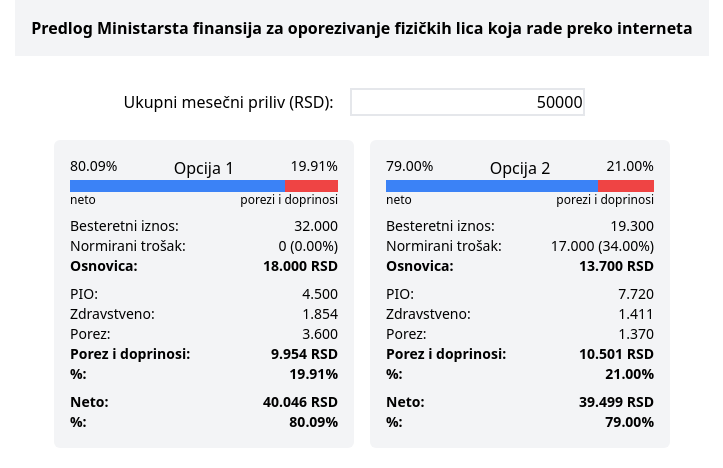
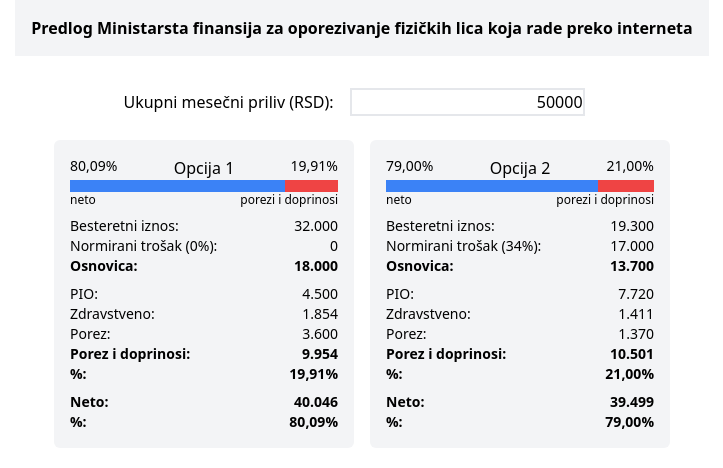
Before and after one commit to mltn/serbian-freelance-tax-calculator, a Next.js app: page / in a window 1280 px wide. Shown: the top 468 px of the page, without its empty margins (278-1001 px from the left). Built offline with nearby package versions, Linux system fonts and the light colour scheme.

Commit message:
formatting & style updates

```diff
--- a/components/CalculatorDetails.tsx
+++ b/components/CalculatorDetails.tsx
@@ -19,55 +19,46 @@ const CalculatorDetails = ({ data, optionNumber }: Props) => {
         <span className="">{formatNumber(option.besteretniIznos)}</span>
       </div>
       <div className="flex flex-wrap justify-between">
-        <label>Normirani trošak:&nbsp;</label>
-        <span>
-          {formatNumber(data.normiraniTrosakUkupno)} (
-          {formatPercent(option.normiraniTrosak)})
-        </span>
+        <label>
+          Normirani trošak ({formatPercent(option.normiraniTrosak)}):&nbsp;
+        </label>
+        <span>{formatNumber(data.normiraniTrosakUkupno)}</span>
       </div>
       <div className="flex flex-wrap justify-between">
         <label className="font-bold">Osnovica:&nbsp;</label>
-        <span className="font-bold mb-2">
-          {formatNumber(data.osnovica, true)}
-        </span>
+        <span className="font-bold mb-2">{formatNumber(data.osnovica)}</span>
       </div>
       <div className="flex flex-wrap justify-between">
         <label>PIO:&nbsp;</label>
-        <span>
-          {formatNumber(data.pioUkupno)}
-        </span>
+        <span>{formatNumber(data.pioUkupno)}</span>
       </div>
       <div className="flex flex-wrap justify-between">
         <label>Zdravstveno:&nbsp;</label>
-        <span>
-          {formatNumber(data.zdravstvenoUkupno)}
-        </span>
+        <span>{formatNumber(data.zdravstvenoUkupno)}</span>
       </div>
       <div className="flex flex-wrap justify-between">
         <label>Porez:&nbsp;</label>
-        <span>
-          {formatNumber(data.porez)}
-        </span>
+        <span>{formatNumber(data.porez)}</span>
       </div>
       <div className="flex flex-wrap justify-between">
         <label className="font-bold">Porez i doprinosi:&nbsp;</label>
         <span className="font-bold">
-          {formatNumber(data.poreziDoprinosiUkupno, true)}
+          {formatNumber(data.poreziDoprinosiUkupno)}
         </span>
       </div>
       <div className="flex flex-wrap justify-between">
         <label className="font-bold">%:&nbsp;</label>
         <span className="font-bold mb-2">
-          {formatPercent(data.poreziDoprinosiProcenat)}
+          {formatPercent(data.poreziDoprinosiProcenat, 2)}
         </span>
       </div>
       <div className="flex flex-wrap justify-between">
         <label className="font-bold">Neto:&nbsp;</label>
-        <span className="font-bold">{formatNumber(data.neto, true)}</span>
+        <span className="font-bold">{formatNumber(data.neto)}</span>
       </div>
       <div className="flex flex-wrap justify-between">
         <label className="font-bold">%:</label>
-        <span className="font-bold">{formatPercent(data.netoProcenat)}</span>
+        <span className="font-bold">{formatPercent(data.netoProcenat, 2)}</span>
       </div>
     </div>
   );
--- a/components/CompareBar.tsx
+++ b/components/CompareBar.tsx
@@ -9,9 +9,9 @@ const CompareBar = ({input}: Props) => {
     return (
         <div className="mb-2">
             <div className="w-100 flex justify-between">
-                <span className="text-sm">{formatPercent(input.left.percentage)}</span>
+                <span className="text-sm">{formatPercent(input.left.percentage, 2)}</span>
                 <span>{input.barLabel}</span>
-                <span className="text-sm">{formatPercent(input.right.percentage)}</span>
+                <span className="text-sm">{formatPercent(input.right.percentage, 2)}</span>
             </div>
             <div className="w-full flex" style={{height: "12px"}}>
                 <div className={`bg-blue-500 h-[12px]`} style={{width: 100 * input.left.percentage + "%", height: "12px"}}></div>
--- a/utils/format.ts
+++ b/utils/format.ts
@@ -1,16 +1,17 @@
-export const formatNumber = (n: number, showCurrency: boolean = false) => {
+export const formatNumber = (n: number) => {
   const formatter = new Intl.NumberFormat("sr", {
     style: "currency",
     currency: "RSD",
   });
   const formatted = formatter.format(n);
-  if (showCurrency) {
-    return formatted;
-  } else {
-    return formatted.slice(0, -4);
-  }
+  return formatted.slice(0, -4);
 };
 
-export const formatPercent = (n: number) => {
-  return (n * 100).toFixed(2) + "%";
+export const formatPercent = (n: number, minimumFractionDigits: number = 0) => {
+  const formatter = new Intl.NumberFormat("sr", {
+    style: "percent",
+    minimumFractionDigits: minimumFractionDigits,
+    maximumFractionDigits: 2
+  });
+  return formatter.format(n);
 };
--- a/utils/taxAndContributions.ts
+++ b/utils/taxAndContributions.ts
@@ -1,5 +1,4 @@
 import {
-  OptionNumber,
   ContributionBreakdown,
   TaxationConstants,
   TaxCalculationInput,
```
